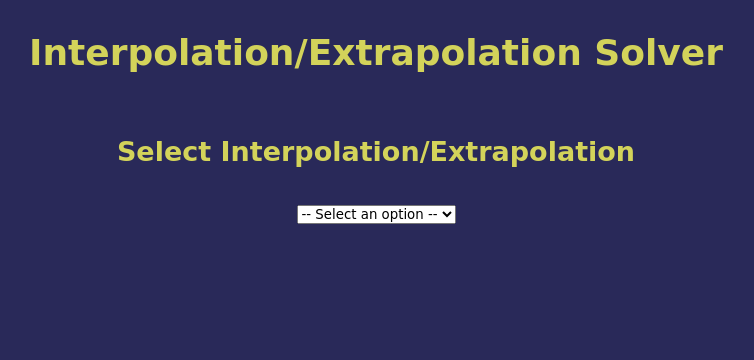
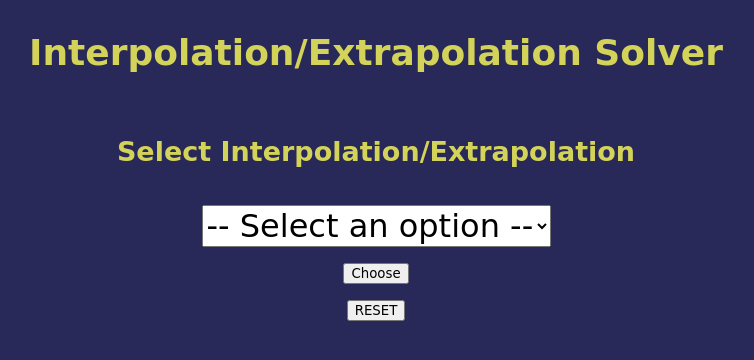
Before and after one commit to shreyas-078/vtu-student-hub, a Flask app: page /inter-extrapolation-template in a window 1280 px wide. Shown: the top 360 px of the page, without its empty margins (264-1018 px from the left). Run offline with Flask 3, Linux system fonts and the light colour scheme; some web fonts are replaced.

Commit message:
Finished Interpolation & Extrapolation Skeleton

```diff
--- a/app.py
+++ b/app.py
@@ -125,7 +125,7 @@ def mod_euler():
 
 
 # INTERPOLATION
-@app.route("/interpolation-solver")
+@app.route("/interpolation-solver", methods=["POST"])
 def interpolation_solver():
     n = int(input("Enter number of data points : "))
     x = zeros((n))
@@ -135,19 +135,20 @@ def interpolation_solver():
     for i in range(n):
         x[i] = float(input("x[" + str(i) + "]= "))
         y[i][0] = float(input("y[" + str(i) + "]= "))
+
     # Generating forward difference table
     for i in range(1, n):
         for j in range(0, n - i):
             y[j][i] = y[j + 1][i - 1] - y[j][i - 1]
 
-    print("\ nFORWARD DIFFERENCE TABLE \n")
+    print("\n FORWARD DIFFERENCE TABLE \n")
 
     for i in range(0, n):
         print("%0.2f " % (x[i]), end="")
         for j in range(0, n - i):
             print("\t\t%0.2f " % (y[i][j]), end="")
         print()
-    # obtaining the polynomial
+    # Obtaining the polynomial
 
     t = symbols("t")
     f = []
@@ -160,10 +161,11 @@ def interpolation_solver():
     for i in range(n - 1):
         poly = poly + y[0][i + 1] * f[i]
     simp_poly = simplify(poly)
-    print("\ nTHE INTERPOLATING POLYNOMIAL IS\n")
+    print("\n THE INTERPOLATING POLYNOMIAL IS \n")
     pprint(simp_poly)
-    # if you want to interpolate at some point the next session will help
-    inter = input("Do you want to interpolate at a point (y/n)? ")  # y
+
+    # If you want to interpolate at some point the next session will help
+    inter = input("Do you want to interpolate at a point (y/n)? ")  # Y
     if inter == "y":
         a = float(input("enter the point "))  # 2
         interpol = lambdify(t, simp_poly)
--- a/static/css/subjects/math/inter-extrapolation.css
+++ b/static/css/subjects/math/inter-extrapolation.css
@@ -19,6 +19,28 @@ button {
   cursor: pointer;
 }
 
+.interpolation {
+  font-size: 1.5rem;
+  display: flex;
+  flex-direction: column;
+  gap: 1rem;
+  align-items: center;
+  justify-content: center;
+}
+
+.extrapolation {
+  font-size: 1.5rem;
+  display: flex;
+  flex-direction: column;
+  gap: 1rem;
+  align-items: center;
+  justify-content: center;
+}
+
+.ip-ep-select {
+  font-size: 2rem;
+}
+
 .invisible {
   display: none;
 }
--- a/static/js/subjects/math/inter-extrapolation.js
+++ b/static/js/subjects/math/inter-extrapolation.js
@@ -0,0 +1,78 @@
+const chooseButton = document.querySelector(".choice-btn");
+const interpolationCalculateButton = document.querySelector(
+  ".btn-calculate-inter"
+);
+const applyInterpolationDataPointsBtn = document.getElementById(
+  "btn-inter-apply-data-points"
+);
+const applyExtrapolationPointsBtn = document.getElementById(
+  "btn-extra-apply-data-points"
+);
+const resetBtn = document.querySelector(".btn-reset");
+
+chooseButton.addEventListener("click", () => {
+  const selection = document.querySelector(".ip-ep-select");
+  if (selection.value === "") {
+    alert("Select a Valid Option");
+    return;
+  }
+  if (selection.value === "inter") {
+    document.querySelector(".extrapolation").classList.add("invisible");
+    document.querySelector(".interpolation").classList.remove("invisible");
+  } else {
+    document.querySelector(".extrapolation").classList.remove("invisible");
+    document.querySelector(".interpolation").classList.add("invisible");
+  }
+});
+
+applyInterpolationDataPointsBtn.addEventListener("click", () => {
+  const numDataPts = document.getElementById("inter-num-data-points").value;
+  document.querySelector(".inter-data-points").innerHTML = "";
+  if (numDataPts > 0 && numDataPts < 10) {
+    for (let i = 0; i < numDataPts; i++) {
+      document.querySelector(
+        ".inter-data-points"
+      ).innerHTML += `<br> <div class = "x${i}">
+      <label for = "x${i}"> Enter X${i}: </label>
+      <input type = "number" class = "x${i}-input">
+      </div>
+      <div class = "y${i}">
+      <label for = "y${i}"> Enter Y${i}: </label>
+      <input type = "number" class = "Y${i}-input">
+      </div>`;
+    }
+  } else {
+    alert("Please Enter A Valid Number of data Points (Range 1-10)");
+  }
+});
+
+applyExtrapolationPointsBtn.addEventListener("click", () => {
+  const numDataPts = document.getElementById("extra-num-data-points").value;
+  document.querySelector(".extra-data-points").innerHTML = "";
+  if (numDataPts > 0 && numDataPts < 10) {
+    for (let i = 0; i < numDataPts; i++) {
+      document.querySelector(
+        ".extra-data-points"
+      ).innerHTML += `<br> <div class = "x${i}">
+      <label for = "x${i}"> Enter X${i}: </label>
+      <input type = "number" class = "x${i}-input">
+      </div>
+      <div class = "y${i}">
+      <label for = "y${i}"> Enter Y${i}: </label>
+      <input type = "number" class = "Y${i}-input">
+      </div>`;
+    }
+  } else {
+    alert("Please Enter A Valid Number of data Points (Range 1-10)");
+  }
+});
+
+resetBtn.addEventListener("click", () => {
+  document.querySelector(".extrapolation").classList.add("invisible");
+  document.querySelector(".interpolation").classList.add("invisible");
+  document.querySelector(".extra-data-points").innerHTML = "";
+  document.querySelector(".inter-data-points").innerHTML = "";
+  document.querySelector(".ip-ep-select").value = "";
+  document.getElementById("inter-num-data-points").value = "";
+  document.getElementById("extra-num-data-points").value = "";
+});
--- a/templates/subjects/math/inter-extrapolation.html
+++ b/templates/subjects/math/inter-extrapolation.html
@@ -12,17 +12,37 @@
 <body>
   <h1 class="interpolation-extrapolation-heading">Interpolation/Extrapolation Solver</h1>
   <h2 class="select-heading">Select Interpolation/Extrapolation</h2>
-  <select name="inter-extra">
+  <select name="inter-extra" class="ip-ep-select">
     <option value="">-- Select an option --</option>
     <option value="inter">Interpolation</option>
     <option value="extra">Extrapolation</option>
   </select>
-  <section class="interpolation">
-
+  <button class="choice-btn" type="button">Choose</button>
+  <section class="interpolation invisible">
+    <div class="inter-num-data-points">
+      <label for="inter-num-data-points">Enter Number of Data Points</label>
+      <input type="number" id="inter-num-data-points">
+    </div>
+    <button type="button" id="btn-inter-apply-data-points">Apply</button>
+    <div class="inter-data-points">
+    </div>
+    <div class="button-controls">
+      <button type="button" class="btn-calculate-inter">Calculate</button>
+    </div>
   </section>
-  <section class="extrapolation">
-
+  <section class="extrapolation invisible">
+    <div class="num-data-points">
+      <label for="extra-num-data-points">Enter Number of Data Points</label>
+      <input type="number" id="extra-num-data-points">
+    </div>
+    <button type="button" id="btn-extra-apply-data-points">Apply</button>
+    <div class="extra-data-points">
+    </div>
+    <div class="button-controls">
+      <button type="button" class="btn-calculate-inter">Calculate</button>
+    </div>
   </section>
+  <button class="btn-reset" type="button">RESET</button>
 </body>
 
 </html>
```
